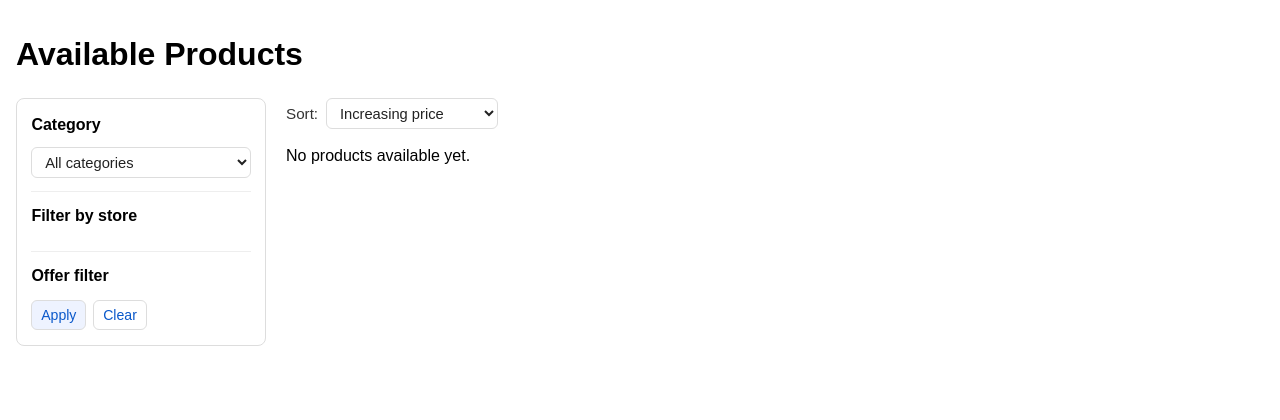
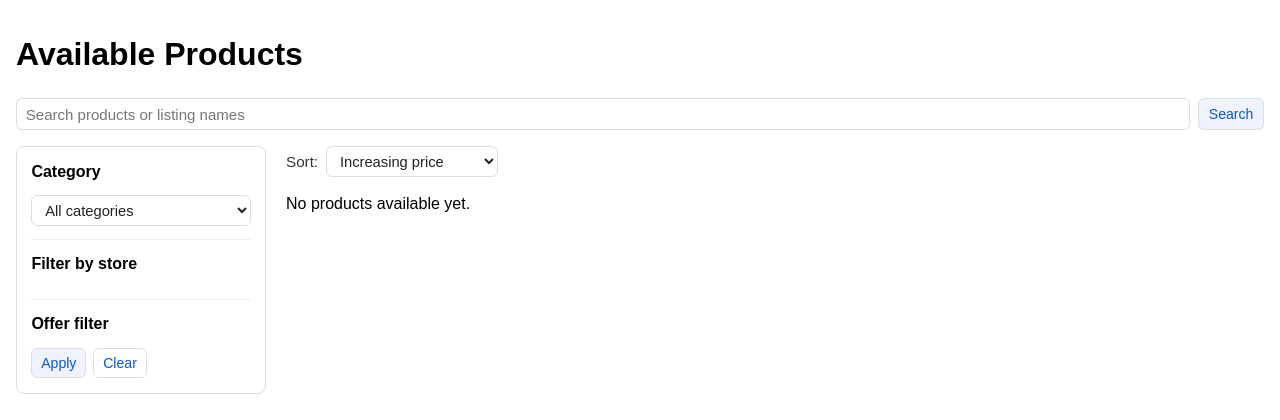
Before and after one commit to chrysanthospepes/market-aggregator, a Django app: page /products/ in a window 1280 px wide. Shown: the top 420 px of the page. Run offline with Django 5.2, Linux system fonts and the light colour scheme; data comes from the database, SQL or seed files in the repository; data that the repository does not hold is empty.

Commit message:
feat(search): add greeklish product search with relevance sorting

```diff
--- a/comparison/templates/comparison/product_list.html
+++ b/comparison/templates/comparison/product_list.html
@@ -14,6 +14,38 @@
     }
     .toolbar {
       margin-bottom: 1rem;
+    }
+    .search-form {
+      display: flex;
+      gap: 0.5rem;
+      flex-wrap: wrap;
+      align-items: center;
+      margin-bottom: 1rem;
+    }
+    .search-form input[type="search"] {
+      flex: 1 1 280px;
+      min-width: 220px;
+      border: 1px solid #ddd;
+      border-radius: 6px;
+      padding: 0.4rem 0.55rem;
+      background: #fff;
+      font-size: 0.94rem;
+      color: #222;
+    }
+    .search-form button,
+    .search-form a {
+      border: 1px solid #ddd;
+      border-radius: 6px;
+      background: #eef3ff;
+      padding: 0.4rem 0.6rem;
+      font-size: 0.88rem;
+      line-height: 1.2;
+      color: #0a58ca;
+      text-decoration: none;
+      cursor: pointer;
+    }
+    .search-form a {
+      background: #fff;
     }
     .sort-form {
       display: flex;
@@ -272,11 +304,35 @@
 </head>
 <body>
   <h1>Available Products</h1>
+  <form method="get" action="" class="search-form">
+    <input type="search" name="q" value="{{ search_query }}" placeholder="Search products or listing names">
+    {% if search_query %}
+      <input type="hidden" name="sort" value="{{ sort }}">
+    {% else %}
+      <input type="hidden" name="sort" value="relevance">
+    {% endif %}
+    {% if selected_category_filter %}
+      <input type="hidden" name="category" value="{{ selected_category_filter }}">
+    {% endif %}
+    {% for offer_filter in selected_offer_filters %}
+      <input type="hidden" name="offer_filter" value="{{ offer_filter }}">
+    {% endfor %}
+    {% for store_id in selected_store_ids %}
+      <input type="hidden" name="stores" value="{{ store_id }}">
+    {% endfor %}
+    <button type="submit">Search</button>
+    {% if search_query %}
+      <a href="?sort={{ sort }}{% if selected_category_filter %}&category={{ selected_category_filter }}{% endif %}{% for offer_filter in selected_offer_filters %}&offer_filter={{ offer_filter }}{% endfor %}{% for store_id in selected_store_ids %}&stores={{ store_id }}{% endfor %}">Clear search</a>
+    {% endif %}
+  </form>
   <div class="layout">
     <aside class="sidebar">
       <div class="category-picker">
         <h2>Category</h2>
         <form method="get" action="">
+          {% if search_query %}
+            <input type="hidden" name="q" value="{{ search_query }}">
+          {% endif %}
           <input type="hidden" name="sort" value="{{ sort }}">
           {% for offer_filter in selected_offer_filters %}
             <input type="hidden" name="offer_filter" value="{{ offer_filter }}">
@@ -299,6 +355,9 @@
       </div>
       <h2>Filter by store</h2>
       <form method="get" action="">
+        {% if search_query %}
+          <input type="hidden" name="q" value="{{ search_query }}">
+        {% endif %}
         <input type="hidden" name="sort" value="{{ sort }}">
         {% if selected_category_filter %}
           <input type="hidden" name="category" value="{{ selected_category_filter }}">
@@ -335,7 +394,7 @@
         </div>
         <div class="filter-actions">
           <button type="submit">Apply</button>
-          <a href="?sort={{ sort }}{% if selected_category_filter %}&category={{ selected_category_filter }}{% endif %}">Clear</a>
+          <a href="?sort={{ sort }}{% if search_query %}&q={{ search_query|urlencode }}{% endif %}{% if selected_category_filter %}&category={{ selected_category_filter }}{% endif %}">Clear</a>
         </div>
       </form>
     </aside>
@@ -343,6 +402,9 @@
     <main class="main-content">
       <form method="get" action="" class="sort-form">
         <label for="sort-select">Sort:</label>
+        {% if search_query %}
+          <input type="hidden" name="q" value="{{ search_query }}">
+        {% endif %}
         <select id="sort-select" name="sort" onchange="this.form.submit()">
           {% for value, label in sort_options %}
             <option value="{{ value }}" {% if sort == value %}selected{% endif %}>{{ label }}</option>
--- a/comparison/views.py
+++ b/comparison/views.py
@@ -2,12 +2,15 @@ from __future__ import annotations
 
 from django.conf import settings
 from django.core.paginator import Paginator
+from django.db import connection
 from django.db.models import (
     BooleanField,
     Case,
     Count,
     F,
+    FloatField,
     IntegerField,
+    Max,
     Min,
     OuterRef,
     Q,
@@ -15,18 +18,21 @@ from django.db.models import (
     Value,
     When,
 )
-from django.db.models.functions import Coalesce
+from django.db.models.functions import Coalesce, Greatest
+from django.contrib.postgres.search import TrigramSimilarity
 from django.http import JsonResponse
 from django.shortcuts import get_object_or_404, render
 from django.utils.http import urlencode
 
 from catalog.models import Category, Product, Store
+from catalog.search_normalizer import build_search_forms
 from ingestion.models import StoreListing
 
 HOME_PRODUCTS_PER_STORE = 20
 PRODUCTS_PER_PAGE = 20
 DEFAULT_SORT = "price_asc"
 SORT_OPTIONS: tuple[tuple[str, str], ...] = (
+    ("relevance", "Relevance"),
     ("price_asc", "Increasing price"),
     ("price_desc", "Declining price"),
     ("unit_price_asc", "Increasing unit price"),
@@ -115,6 +121,12 @@ def _parse_sort(raw_value: str | None) -> str:
     return DEFAULT_SORT
 
 
+def _sort_options_for_query(has_search_query: bool) -> tuple[tuple[str, str], ...]:
+    if has_search_query:
+        return SORT_OPTIONS
+    return tuple(option for option in SORT_OPTIONS if option[0] != "relevance")
+
+
 def _offer_filter_condition(offer_filter: str) -> Q:
     if offer_filter == "no_offer":
         return (
@@ -141,8 +153,11 @@ def _selected_filters_query(
     store_ids: list[int],
     offer_filters: list[str],
     category_filter: str,
+    search_query: str,
 ) -> str:
     params: list[tuple[str, str]] = []
+    if search_query:
+        params.append(("q", search_query))
     if category_filter:
         params.append(("category", category_filter))
     for offer_filter in offer_filters:
@@ -209,7 +224,15 @@ def home(request):
 
 
 def product_list(request):
-    sort = _parse_sort(request.GET.get("sort"))
+    requested_sort = request.GET.get("sort")
+    sort = _parse_sort(requested_sort)
+    search_query = (request.GET.get("q") or "").strip()
+    search_query_forms = build_search_forms(search_query)
+    if search_query_forms and not (requested_sort or "").strip():
+        sort = "relevance"
+    elif not search_query_forms and sort == "relevance":
+        sort = DEFAULT_SORT
+    sort_options = _sort_options_for_query(bool(search_query_forms))
     selected_category_filter = (request.GET.get("category") or "").strip()
     selected_store_ids = _parse_selected_store_ids(request.GET.getlist("stores"))
     selected_offer_filters = _parse_selected_offer_filters(request.GET.getlist("offer_filter"))
@@ -349,40 +372,137 @@ def product_list(request):
             selected_offer_q |= _offer_filter_condition(offer_filter)
         products = products.filter(selected_offer_q)
 
-    if sort == "price_asc":
-        products = products.order_by(
+    if search_query_forms:
+
+        def _best_similarity(field_name: str):
+            similarity = TrigramSimilarity(field_name, search_query_forms[0])
+            for query_form in search_query_forms[1:]:
+                similarity = Greatest(
+                    similarity,
+                    TrigramSimilarity(field_name, query_form),
+                    output_field=FloatField(),
+                )
+            return similarity
+
+        def _token_form_query(field_name: str) -> Q:
+            combined = Q()
+            for query_form in search_query_forms:
+                tokens = [token for token in query_form.split() if token]
+                if not tokens:
+                    continue
+                form_query = Q()
+                for token in tokens:
+                    form_query &= Q(**{f"{field_name}__icontains": token})
+                combined |= form_query
+            return combined
+
+        if connection.vendor == "postgresql":
+            products = (
+                products.annotate(
+                    product_search_score=Greatest(
+                        _best_similarity("search_name"),
+                        _best_similarity("canonical_name"),
+                        output_field=FloatField(),
+                    ),
+                    listing_search_score=Max(
+                        Greatest(
+                            _best_similarity("store_listings__search_store_name"),
+                            _best_similarity("store_listings__store_name"),
+                            output_field=FloatField(),
+                        ),
+                        filter=selected_listing_filter,
+                    ),
+                )
+                .annotate(
+                    search_score=Greatest(
+                        Coalesce("product_search_score", Value(0.0)),
+                        Coalesce("listing_search_score", Value(0.0)),
+                        output_field=FloatField(),
+                    )
+                )
+                .filter(search_score__gte=0.08)
+            )
+        else:
+            product_search_q = _token_form_query("search_name") | _token_form_query("canonical_name")
+            listing_text_q = _token_form_query("store_listings__search_store_name") | _token_form_query(
+                "store_listings__store_name"
+            )
+            primary_form_tokens = [token for token in search_query_forms[0].split() if token]
+            primary_token = primary_form_tokens[0] if primary_form_tokens else search_query_forms[0]
+
+            listing_search_filter = Q(store_listings__is_active=True) & listing_text_q
+            if selected_store_ids:
+                listing_search_filter &= Q(store_listings__store_id__in=selected_store_ids)
+            products = (
+                products.filter(
+                    product_search_q | listing_search_filter
+                )
+                .annotate(
+                    product_search_score=Case(
+                        When(search_name__istartswith=primary_token, then=Value(120)),
+                        When(canonical_name__istartswith=primary_token, then=Value(110)),
+                        When(search_name__icontains=primary_token, then=Value(100)),
+                        When(canonical_name__icontains=primary_token, then=Value(90)),
+                        default=Value(0),
+                        output_field=IntegerField(),
+                    ),
+                    listing_search_score=Max(
+                        Case(
+                            When(listing_search_filter, then=Value(80)),
+                            default=Value(0),
+                            output_field=IntegerField(),
+                        )
+                    ),
+                )
+                .annotate(
+                    search_score=Greatest(
+                        Coalesce("product_search_score", Value(0)),
+                        Coalesce("listing_search_score", Value(0)),
+                        output_field=IntegerField(),
+                    )
+                )
+            )
+
+    if sort == "relevance":
+        if search_query_forms:
+            sort_ordering = ["-search_score", "canonical_name"]
+        else:
+            sort_ordering = ["canonical_name"]
+    elif sort == "price_asc":
+        sort_ordering = [
             "no_price_sort",
             "cheapest_sort_price",
             "canonical_name",
-        )
+        ]
     elif sort == "price_desc":
-        products = products.order_by(
+        sort_ordering = [
             "no_price_sort",
             "-cheapest_sort_price",
             "canonical_name",
-        )
+        ]
     elif sort == "unit_price_asc":
-        products = products.order_by(
+        sort_ordering = [
             "no_unit_price_sort",
             "lowest_sort_unit_price",
             "canonical_name",
-        )
+        ]
     elif sort == "unit_price_desc":
-        products = products.order_by(
+        sort_ordering = [
             "no_unit_price_sort",
             "-lowest_sort_unit_price",
             "canonical_name",
-        )
+        ]
     elif sort == "discount_desc":
-        products = products.order_by(
+        sort_ordering = [
             "discount_sort_group",
             "-discount_sort_value",
             "no_price_sort",
             "cheapest_sort_price",
             "canonical_name",
-        )
+        ]
     else:
-        products = products.order_by("canonical_name")
+        sort_ordering = ["canonical_name"]
+    products = products.order_by(*sort_ordering)
 
     paginator = Paginator(products, PRODUCTS_PER_PAGE)
     page_obj = paginator.get_page(request.GET.get("page"))
@@ -415,7 +535,7 @@ def product_list(request):
             "products": page_products,
             "page_obj": page_obj,
             "sort": sort,
-            "sort_options": SORT_OPTIONS,
+            "sort_options": sort_options,
             "stores": stores,
             "selected_store_ids": selected_store_ids,
             "selected_store_query": _selected_store_query(selected_store_ids),
@@ -423,10 +543,12 @@ def product_list(request):
             "available_offer_filters": available_offer_filters,
             "available_categories": available_categories,
             "selected_category_slug": selected_category_slug,
+            "search_query": search_query,
             "selected_filters_query": _selected_filters_query(
                 store_ids=selected_store_ids,
                 offer_filters=selected_offer_filters,
                 category_filter=selected_category_filter,
+                search_query=search_query,
             ),
             "selected_category_filter": selected_category_filter,
         },
--- a/config/settings.py
+++ b/config/settings.py
@@ -35,6 +35,7 @@ INSTALLED_APPS = [
     'django.contrib.admin',
     'django.contrib.auth',
     'django.contrib.contenttypes',
+    'django.contrib.postgres',
     'django.contrib.sessions',
     'django.contrib.messages',
     'django.contrib.staticfiles',
```
Also changed, not shown: catalog/models.py (+13 -0 lines), catalog/search_normalizer.py (added, +113 -0 lines), catalog/tests.py (+20 -0 lines), comparison/tests.py (+116 -0 lines), ingestion/models.py (+13 -0 lines), catalog/migrations/0004_product_search_name.py (added), ingestion/migrations/0007_storelisting_search_store_name.py (added).
